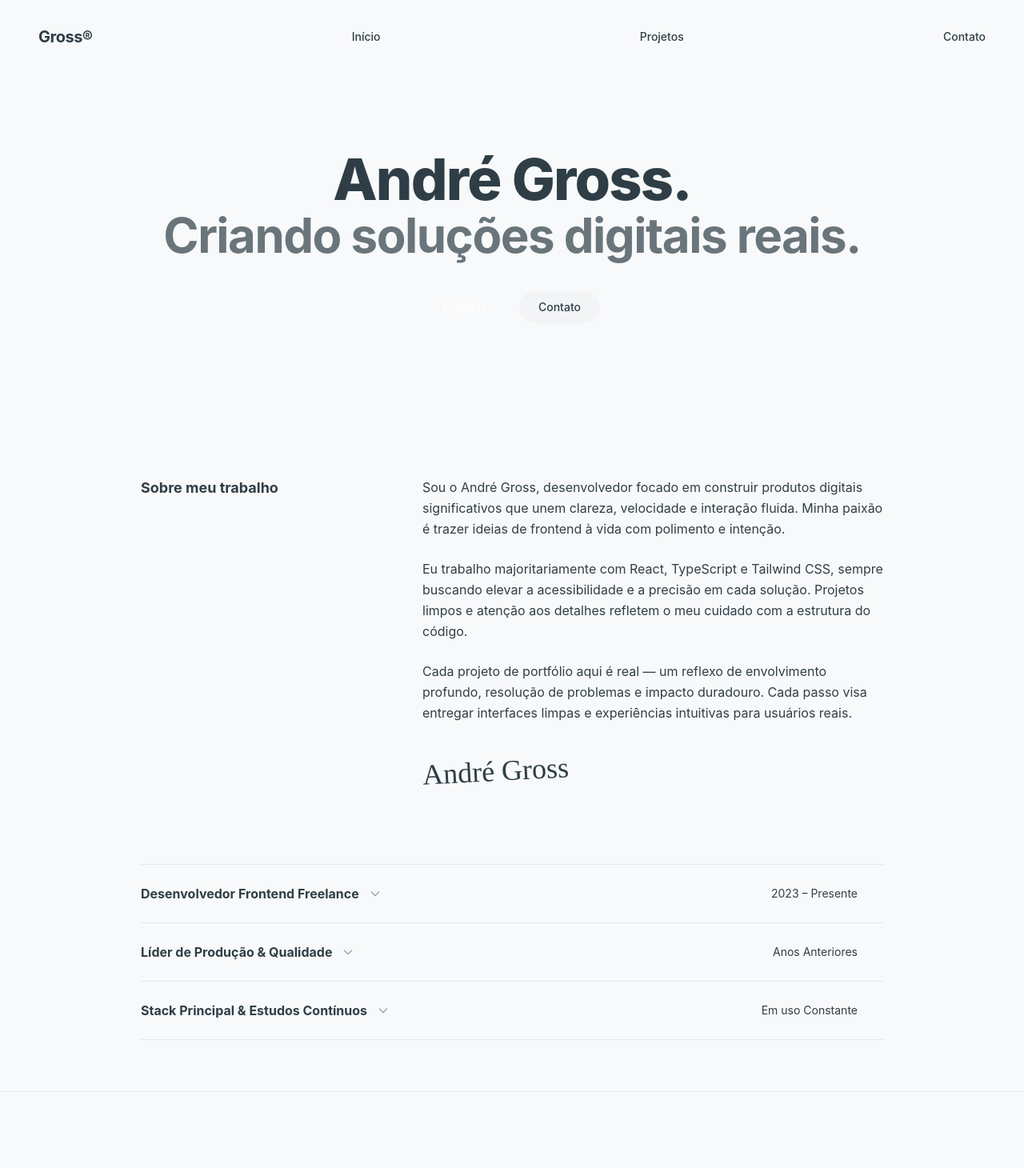
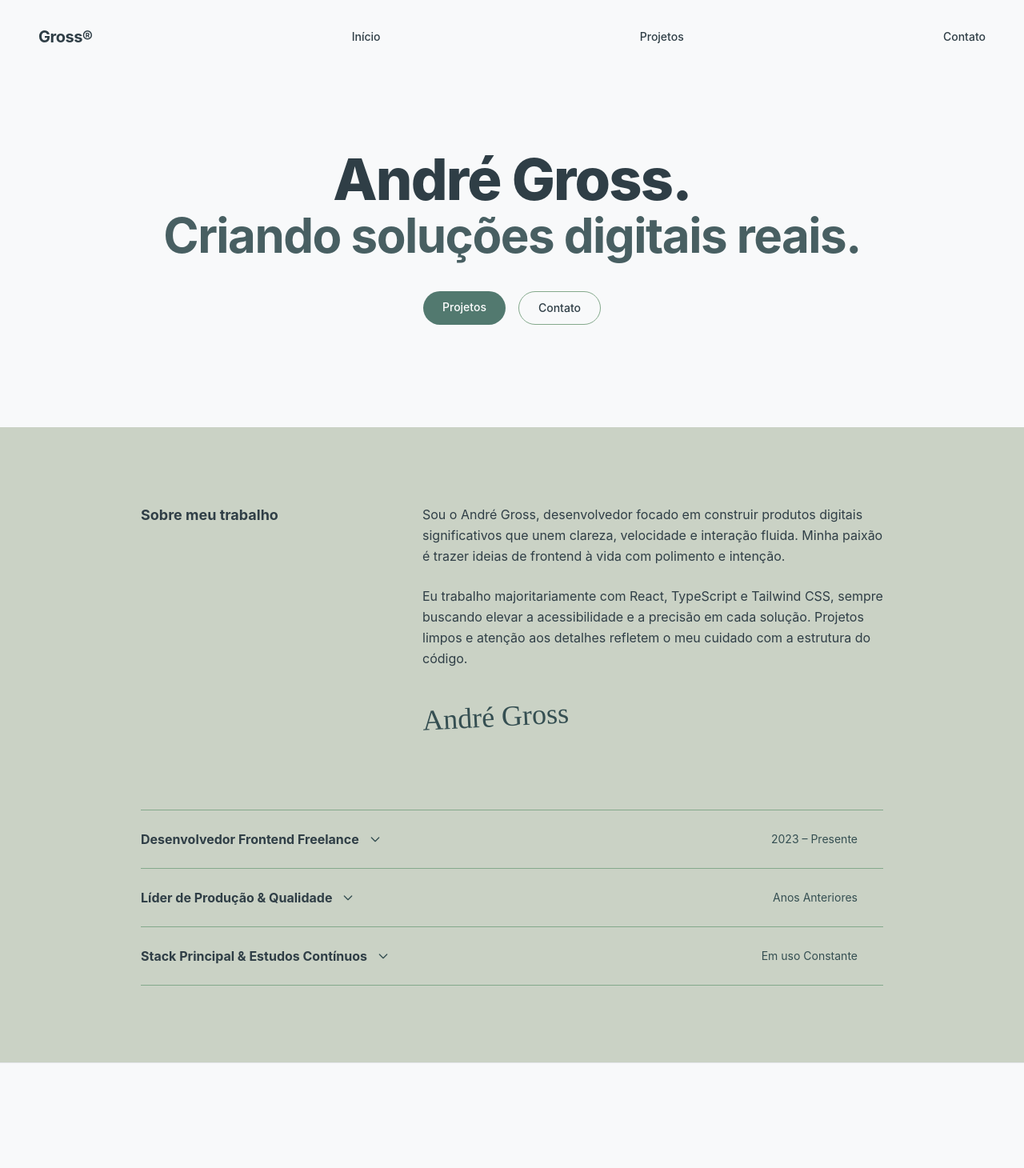
Before and after one commit to andgross1/meu-portfolio, a React (Vite) app: page / in a window 1280 px wide. Shown: the top 1460 px of the page at 80% size. Built offline with nearby package versions, Linux system fonts and the light colour scheme.

Commit message:
feat: aplica componente Reveal e nova paleta de cores nas seções iniciais

```diff
--- a/src/components/About.tsx
+++ b/src/components/About.tsx
@@ -1,36 +1,35 @@
+import { Reveal } from './Reveal';
+// Mantenha o function ExperienceItem {...} aqui em cima exatamente como estava!
 import { useState } from 'react';
-import { experiencesData, type Experience } from '../data/experiences';
 
-function ExperienceItem({ title, period, company, description }: Experience) {
+function ExperienceItem({ title, period, company, description }: { title: string, period: string, company: string, description: string }) {
   const [isOpen, setIsOpen] = useState(false);
 
   return (
-    <div className="border-b border-gray-200">
+    <div className="border-b border-[var(--color-brand-300)]">
       <button
         onClick={() => setIsOpen(!isOpen)}
-        className="w-full flex flex-col md:flex-row justify-between items-start md:items-center py-6 gap-2 text-left hover:bg-gray-50 transition-colors px-4 -mx-4 rounded-lg cursor-pointer group"
+        className="w-full flex flex-col md:flex-row justify-between items-start md:items-center py-6 gap-2 text-left hover:bg-[rgba(255,255,255,0.2)] transition-colors px-4 -mx-4 rounded-lg cursor-pointer group"
       >
         <div className="flex items-center gap-3">
-          <span className="font-bold text-[var(--color-text-primary)] group-hover:text-gray-600 transition-colors">
+          <span className="font-bold text-[var(--color-brand-900)] group-hover:text-[var(--color-brand-700)] transition-colors">
             {title}
           </span>
           <svg
-            className={`w-4 h-4 text-gray-400 transition-transform duration-300 ${isOpen ? 'rotate-180' : ''}`}
+            className={`w-4 h-4 text-[var(--color-brand-700)] transition-transform duration-300 ${isOpen ? 'rotate-180' : ''}`}
             fill="none" viewBox="0 0 24 24" stroke="currentColor"
           >
             <path strokeLinecap="round" strokeLinejoin="round" strokeWidth={2} d="M19 9l-7 7-7-7" />
           </svg>
         </div>
-        <span className="text-[var(--color-text-secondary)] text-sm whitespace-nowrap">{period}</span>
+        <span className="text-[var(--color-brand-700)] text-sm whitespace-nowrap">{period}</span>
       </button>
 
-      <div
-        className={`grid transition-all duration-300 ease-in-out ${isOpen ? 'grid-rows-[1fr] opacity-100 pb-6' : 'grid-rows-[0fr] opacity-0'}`}
-      >
+      <div className={`grid transition-all duration-300 ease-in-out ${isOpen ? 'grid-rows-[1fr] opacity-100 pb-6' : 'grid-rows-[0fr] opacity-0'}`}>
         <div className="overflow-hidden px-4 -mx-4">
           <div className="flex flex-col gap-2 mt-2">
-            <span className="font-medium text-sm text-[var(--color-brand-purple)]">{company}</span>
-            <p className="text-sm text-[var(--color-text-secondary)] leading-relaxed max-w-3xl">
+            <span className="font-medium text-sm text-[var(--color-brand-700)]">{company}</span>
+            <p className="text-sm text-[var(--color-brand-900)] leading-relaxed max-w-3xl">
               {description}
             </p>
           </div>
@@ -42,14 +41,16 @@ function ExperienceItem({ title, period, company, description }: Experience) {
 
 export function About() {
   return (
-    <section className="px-6 md:px-12 py-16 max-w-5xl mx-auto" id="sobre">
+    <section className="bg-[var(--color-brand-100)] w-full py-24" id="sobre">
+      <div className="px-6 md:px-12 max-w-5xl mx-auto">
 
+        <Reveal>
           <div className="flex flex-col md:flex-row gap-8 md:gap-16 mb-24">
             <div className="md:w-1/3">
-          <h3 className="text-lg font-bold text-[var(--color-text-primary)]">Sobre meu trabalho</h3>
+              <h3 className="text-lg font-bold text-[var(--color-brand-900)]">Sobre meu trabalho</h3>
             </div>
 
-        <div className="md:w-2/3 flex flex-col gap-6 text-[var(--color-text-secondary)] leading-relaxed">
+            <div className="md:w-2/3 flex flex-col gap-6 text-[var(--color-brand-900)] leading-relaxed">
               <p>
                 Sou o André Gross, desenvolvedor focado em construir produtos digitais significativos
                 que unem clareza, velocidade e interação fluida. Minha paixão é trazer ideias de
@@ -60,32 +61,39 @@ export function About() {
                 elevar a acessibilidade e a precisão em cada solução. Projetos limpos e atenção aos
                 detalhes refletem o meu cuidado com a estrutura do código.
               </p>
-          <p>
-            Cada projeto de portfólio aqui é real — um reflexo de envolvimento profundo,
-            resolução de problemas e impacto duradouro. Cada passo visa entregar interfaces
-            limpas e experiências intuitivas para usuários reais.
-          </p>
 
               <div className="mt-4">
-            <span className="font-['Dancing_Script',cursive] text-4xl text-[var(--color-text-primary)] -rotate-3 inline-block">
+                <span className="font-['Dancing_Script',cursive] text-4xl text-[var(--color-brand-700)] -rotate-3 inline-block">
                   André Gross
                 </span>
               </div>
             </div>
           </div>
+        </Reveal>
 
-      <div className="flex flex-col border-t border-gray-200">
-        {/* Renderização dinâmica da lista de experiências usando .map() */}
-        {experiencesData.map((experience) => (
+        <Reveal delay={200}>
+          <div className="flex flex-col border-t border-[var(--color-brand-300)]">
             <ExperienceItem
-            key={experience.id}
-            id={experience.id}
-            title={experience.title}
-            period={experience.period}
-            company={experience.company}
-            description={experience.description}
+              title="Desenvolvedor Frontend Freelance"
+              period="2023 – Presente"
+              company="Projetos Independentes & MVP"
+              description="Desenvolvimento de um MVP de sistema web para geração automática de cartas-proposta. Foco na automação de documentos complexos, estruturação de rotas, integração de APIs e consumo/leitura de dados via planilhas CSV utilizando PapaParse. Construído integralmente com React, TypeScript e Tailwind CSS."
             />
-        ))}
+            <ExperienceItem
+              title="Líder de Produção & Qualidade"
+              period="Anos Anteriores"
+              company="Gestão de Indústria & Torrefação"
+              description="Atuação em funções técnicas com liderança direta de equipes e gestão de recursos na área de produção. Foco forte na melhoria contínua, análise de indicadores (KPIs) e controle rigoroso de qualidade, incluindo o desenvolvimento de perfis na gestão de processos de torrefação de cafés especiais."
+            />
+            <ExperienceItem
+              title="Stack Principal & Estudos Contínuos"
+              period="Em uso Constante"
+              company="Desenvolvimento Web"
+              description="Proficiência avançada na trindade moderna do frontend (React, TS, Tailwind), com domínio em arquitetura de pastas e deploy de aplicações (Vercel). Atualmente expandindo conhecimentos para o ecossistema backend, explorando rotas com Node.js/Express, autenticação e bancos de dados para futuros sistemas de controle financeiro."
+            />
+          </div>
+        </Reveal>
+
       </div>
     </section>
   );
--- a/src/components/Hero.tsx
+++ b/src/components/Hero.tsx
@@ -1,27 +1,36 @@
+import { Reveal } from './Reveal';
+
 export function Hero() {
   return (
     <section className="flex flex-col items-center justify-center text-center mt-24 mb-32 px-4" id="inicio">
-      <h1 className="text-5xl md:text-7xl font-extrabold tracking-tight text-[var(--color-text-primary)] mb-1">
+      <Reveal>
+        <h1 className="text-5xl md:text-7xl font-extrabold tracking-tight text-[var(--color-brand-900)] mb-1">
           André Gross.
         </h1>
-      <h2 className="text-4xl md:text-6xl font-bold text-[var(--color-text-secondary)] mb-10 tracking-tight opacity-70">
+      </Reveal>
+
+      <Reveal delay={200}>
+        <h2 className="text-4xl md:text-6xl font-bold text-[var(--color-brand-700)] mb-10 tracking-tight opacity-90">
           Criando soluções digitais reais.
         </h2>
+      </Reveal>
 
+      <Reveal delay={400}>
         <div className="flex gap-4">
           <a
             href="#projetos"
-          className="bg-[var(--color-text-primary)] text-white px-6 py-2.5 rounded-full text-sm font-medium hover:bg-gray-800 transition-colors"
+            className="bg-[var(--color-brand-500)] text-white px-6 py-2.5 rounded-full text-sm font-medium hover:bg-[var(--color-brand-700)] transition-colors"
           >
             Projetos
           </a>
           <a
             href="#contato"
-          className="bg-gray-100 text-[var(--color-text-primary)] px-6 py-2.5 rounded-full text-sm font-medium hover:bg-gray-200 transition-colors"
+            className="bg-transparent border border-[var(--color-brand-300)] text-[var(--color-brand-900)] px-6 py-2.5 rounded-full text-sm font-medium hover:bg-[var(--color-brand-100)] transition-colors"
           >
             Contato
           </a>
         </div>
+      </Reveal>
     </section>
   )
 }
```
Lines whose indentation alone changed are shown as unchanged.
